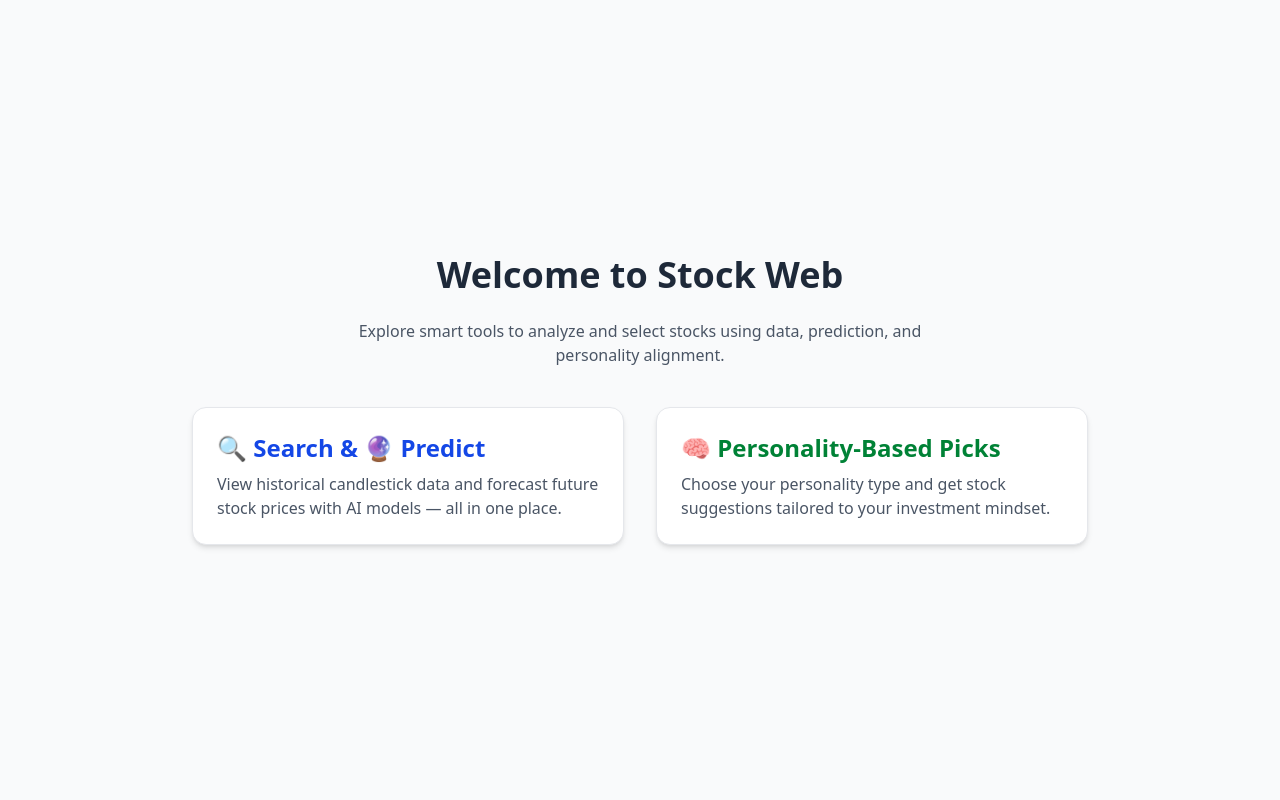
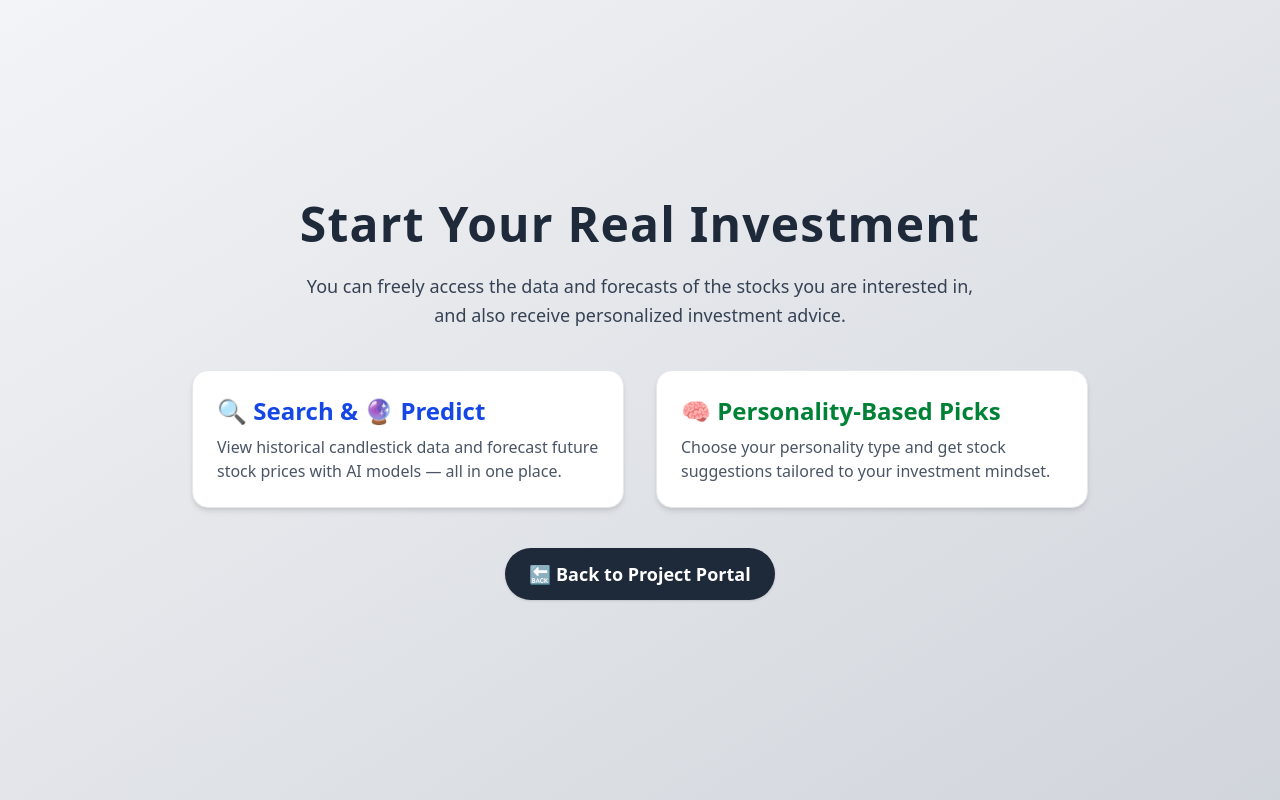
Before and after one commit to sinxiang/AL-in-Finance, a Next.js app in the folder frontend/: page / in a window 1280 px wide. Built offline with nearby package versions, Linux system fonts and the light colour scheme.

Commit message:
update mainpage

```diff
--- a/frontend/app/page.tsx
+++ b/frontend/app/page.tsx
@@ -4,27 +4,44 @@ import Link from "next/link"
 
 export default function HomePage() {
     return (
-        <main className="min-h-screen flex flex-col items-center justify-center bg-gray-50 p-6">
-            <h1 className="text-4xl font-bold mb-6 text-gray-800">Welcome to Stock Web</h1>
-            <p className="text-gray-600 mb-10 text-center max-w-xl">
-                Explore smart tools to analyze and select stocks using data, prediction, and personality alignment.
+        <main className="min-h-screen flex flex-col items-center justify-center bg-gradient-to-br from-gray-100 to-gray-300 p-8">
+            <h1 className="text-5xl font-extrabold mb-6 text-gray-800 text-center tracking-wide">
+                Start Your Real Investment
+            </h1>
+            <p className="text-gray-700 mb-10 text-center max-w-2xl text-lg leading-relaxed">
+                You can freely access the data and forecasts of the stocks you are interested in,
+                and also receive personalized investment advice.
             </p>
 
-            <div className="grid grid-cols-1 md:grid-cols-2 gap-8 w-full max-w-4xl">
-                <Link href="/predict" className="block bg-white rounded-xl shadow-md hover:shadow-lg transition p-6 border border-gray-200">
-                    <h2 className="text-2xl font-semibold text-blue-700 mb-2">🔍 Search & 🔮 Predict</h2>
+            <div className="grid grid-cols-1 md:grid-cols-2 gap-8 w-full max-w-4xl mb-10">
+                <Link
+                    href="/predict"
+                    className="block bg-white rounded-2xl shadow-md hover:shadow-xl transition p-6 border border-gray-200 hover:scale-105 transform duration-300"
+                >
+                    <h2 className="text-2xl font-bold text-blue-700 mb-2">🔍 Search & 🔮 Predict</h2>
                     <p className="text-gray-600">
                         View historical candlestick data and forecast future stock prices with AI models — all in one place.
                     </p>
                 </Link>
 
-                <Link href="/recommend" className="block bg-white rounded-xl shadow-md hover:shadow-lg transition p-6 border border-gray-200">
-                    <h2 className="text-2xl font-semibold text-green-700 mb-2">🧠 Personality-Based Picks</h2>
+                <Link
+                    href="/recommend"
+                    className="block bg-white rounded-2xl shadow-md hover:shadow-xl transition p-6 border border-gray-200 hover:scale-105 transform duration-300"
+                >
+                    <h2 className="text-2xl font-bold text-green-700 mb-2">🧠 Personality-Based Picks</h2>
                     <p className="text-gray-600">
                         Choose your personality type and get stock suggestions tailored to your investment mindset.
                     </p>
                 </Link>
             </div>
+
+            <Link
+                href="https://main-portal-three.vercel.app/"
+                target="_blank"
+                className="inline-block bg-gray-800 text-white px-6 py-3 rounded-full text-lg font-semibold shadow hover:bg-gray-700 transition"
+            >
+                🔙 Back to Project Portal
+            </Link>
         </main>
     )
 }
```
